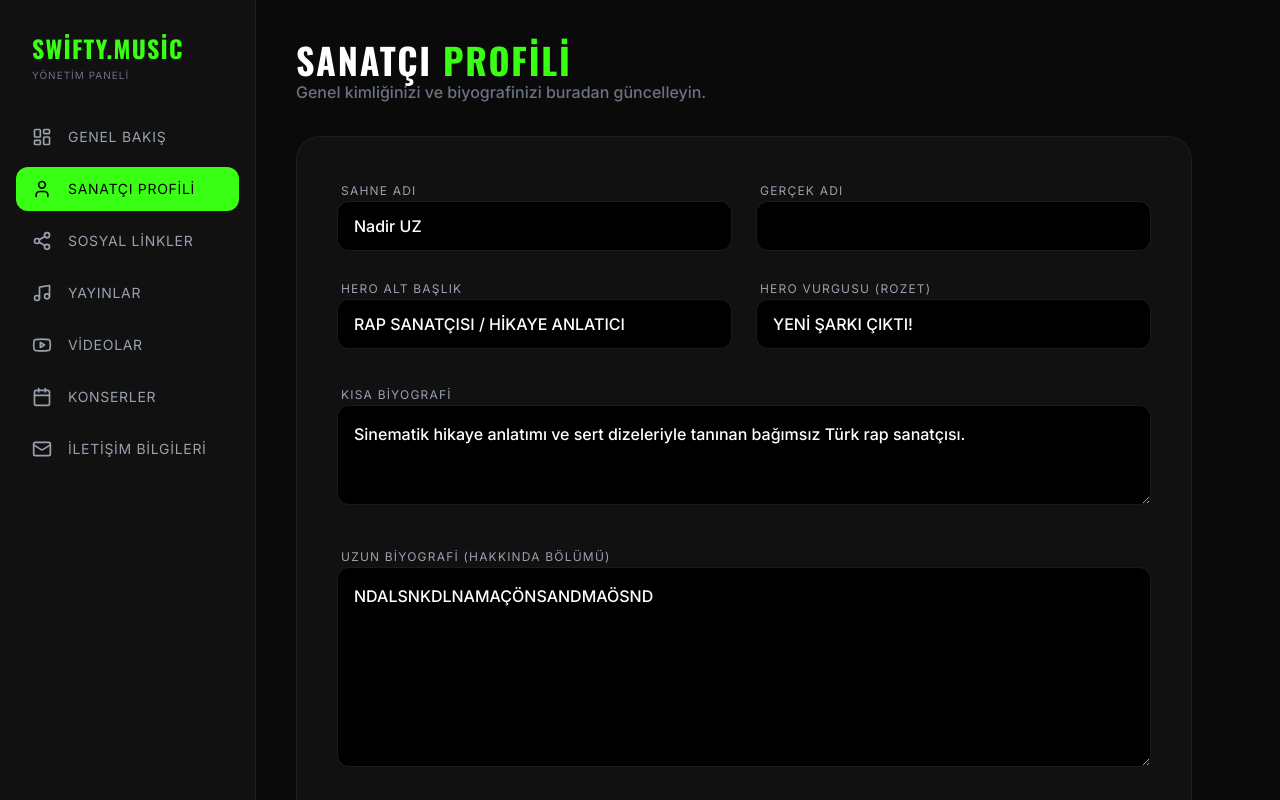
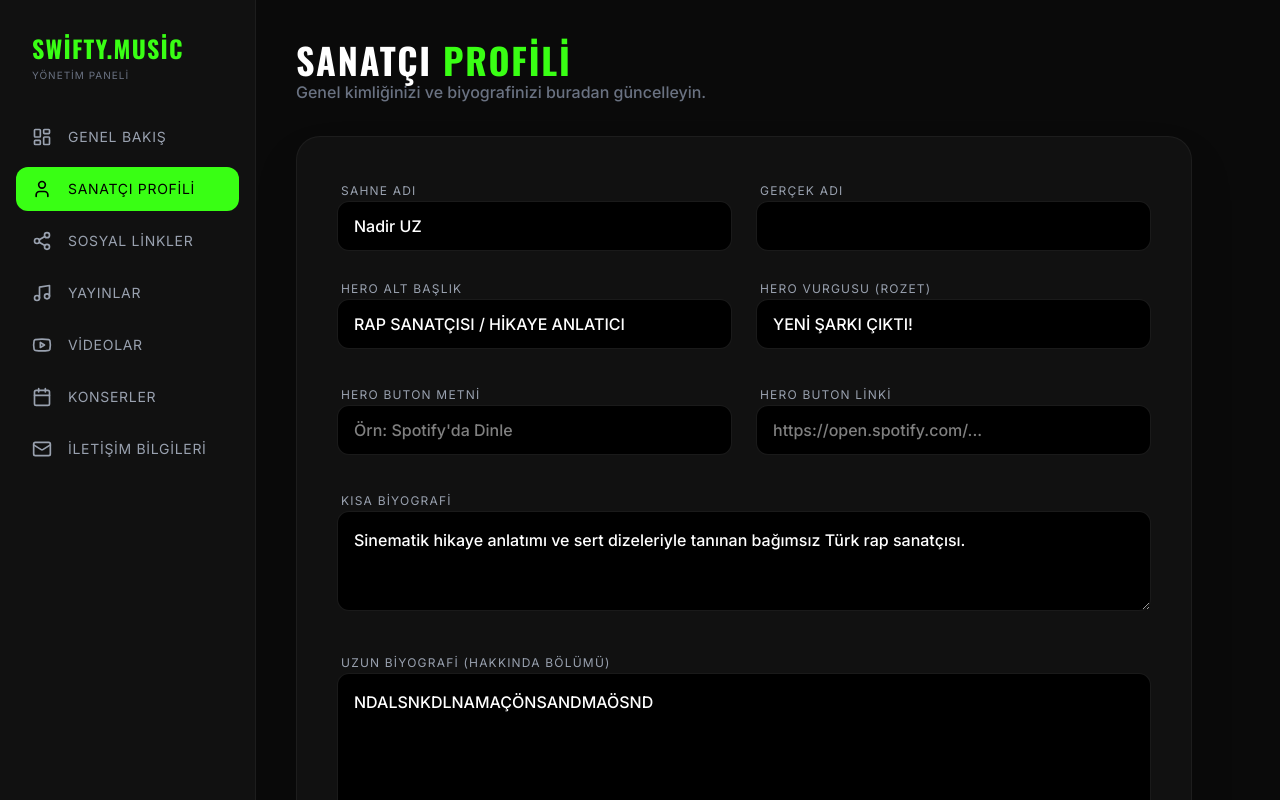
Before and after one commit to swiftyecommerce/nadiruz, a Next.js app: page /admin/dashboard/profile in a window 1280 px wide. Shown: the top 800 px of the page. Built offline with nearby package versions, Linux system fonts and the light colour scheme.

Commit message:
feat: make hero button editable and refine latest release UI

```diff
--- a/src/app/admin/dashboard/profile/ProfileForm.tsx
+++ b/src/app/admin/dashboard/profile/ProfileForm.tsx
@@ -17,6 +17,8 @@ interface ProfileFormProps {
         genre: string | null;
         activeSince: string | null;
         profileImageUrl: string | null;
+        heroButtonText?: string | null;
+        heroButtonUrl?: string | null;
     };
 }
 
@@ -85,6 +87,29 @@ export function ProfileForm({ initialData }: ProfileFormProps) {
                         type="text"
                         value={formData.heroHighlight}
                         onChange={(e) => setFormData({ ...formData, heroHighlight: e.target.value })}
+                        className="w-full bg-black border border-white/10 rounded-xl py-3 px-4 text-white focus:outline-none focus:border-[#39ff14]/50 transition-all font-medium"
+                    />
+                </div>
+            </div>
+
+            <div className="grid md:grid-cols-2 gap-6">
+                <div className="space-y-2">
+                    <label className="text-xs font-oswald uppercase text-gray-400 tracking-widest ml-1">Hero Buton Metni</label>
+                    <input
+                        type="text"
+                        value={formData.heroButtonText || ""}
+                        onChange={(e) => setFormData({ ...formData, heroButtonText: e.target.value })}
+                        placeholder="Örn: Spotify'da Dinle"
+                        className="w-full bg-black border border-white/10 rounded-xl py-3 px-4 text-white focus:outline-none focus:border-[#39ff14]/50 transition-all font-medium"
+                    />
+                </div>
+                <div className="space-y-2">
+                    <label className="text-xs font-oswald uppercase text-gray-400 tracking-widest ml-1">Hero Buton Linki</label>
+                    <input
+                        type="text"
+                        value={formData.heroButtonUrl || ""}
+                        onChange={(e) => setFormData({ ...formData, heroButtonUrl: e.target.value })}
+                        placeholder="https://open.spotify.com/..."
                         className="w-full bg-black border border-white/10 rounded-xl py-3 px-4 text-white focus:outline-none focus:border-[#39ff14]/50 transition-all font-medium"
                     />
                 </div>
--- a/src/app/page.tsx
+++ b/src/app/page.tsx
@@ -41,6 +41,8 @@ async function getData() {
       genre: "Hip-Hop",
       activeSince: "2018",
       profileImageUrl: "https://images.unsplash.com/photo-1571266028243-e4733b0f0bb1?auto=format&fit=crop&q=80&w=1000",
+      heroButtonText: "Spotify'da Dinle",
+      heroButtonUrl: "#",
     },
     socialLinks: socialLinks || [],
     featuredRelease: featuredRelease || null,
--- a/src/components/sections/Hero.tsx
+++ b/src/components/sections/Hero.tsx
@@ -11,6 +11,8 @@ interface HeroProps {
         heroTagline: string;
         shortBio: string;
         heroHighlight: string;
+        heroButtonText?: string | null;
+        heroButtonUrl?: string | null;
     };
     featuredVideo: {
         youtubeUrl: string;
@@ -53,10 +55,12 @@ export function Hero({ profile, featuredVideo }: HeroProps) {
                     </p>
 
                     <div className="flex flex-wrap gap-4">
-                        <Button size="lg" className="group">
-                            <Music className="mr-2 h-5 w-5 group-hover:animate-pulse" />
-                            Spotify'da Dinle
-                        </Button>
+                        {profile.heroButtonUrl && (
+                            <Button size="lg" className="group" onClick={() => window.open(profile.heroButtonUrl!, "_blank")}>
+                                <Music className="mr-2 h-5 w-5 group-hover:animate-pulse" />
+                                {profile.heroButtonText || "Dinle"}
+                            </Button>
+                        )}
                         <Button variant="outline" size="lg" onClick={() => setIsVideoOpen(true)}>
                             Son Videoyu İzle
                         </Button>
--- a/src/components/sections/LatestRelease.tsx
+++ b/src/components/sections/LatestRelease.tsx
@@ -59,10 +59,10 @@ export function LatestRelease({ release }: ReleaseProps) {
                                     YAYIN TARİHİ {format(release.releaseDate, "dd MMM, yyyy")}
                                 </span>
                             </div>
-                            <h3 className="text-6xl md:text-8xl font-oswald font-bold tracking-tight">
+                            <h3 className="text-4xl md:text-6xl font-oswald font-bold tracking-tight">
                                 {release.title}
                             </h3>
-                            <p className="text-xl text-gray-400 max-w-xl">
+                            <p className="text-lg text-gray-400 max-w-xl whitespace-pre-line">
                                 {release.description}
                             </p>
                         </div>
```
